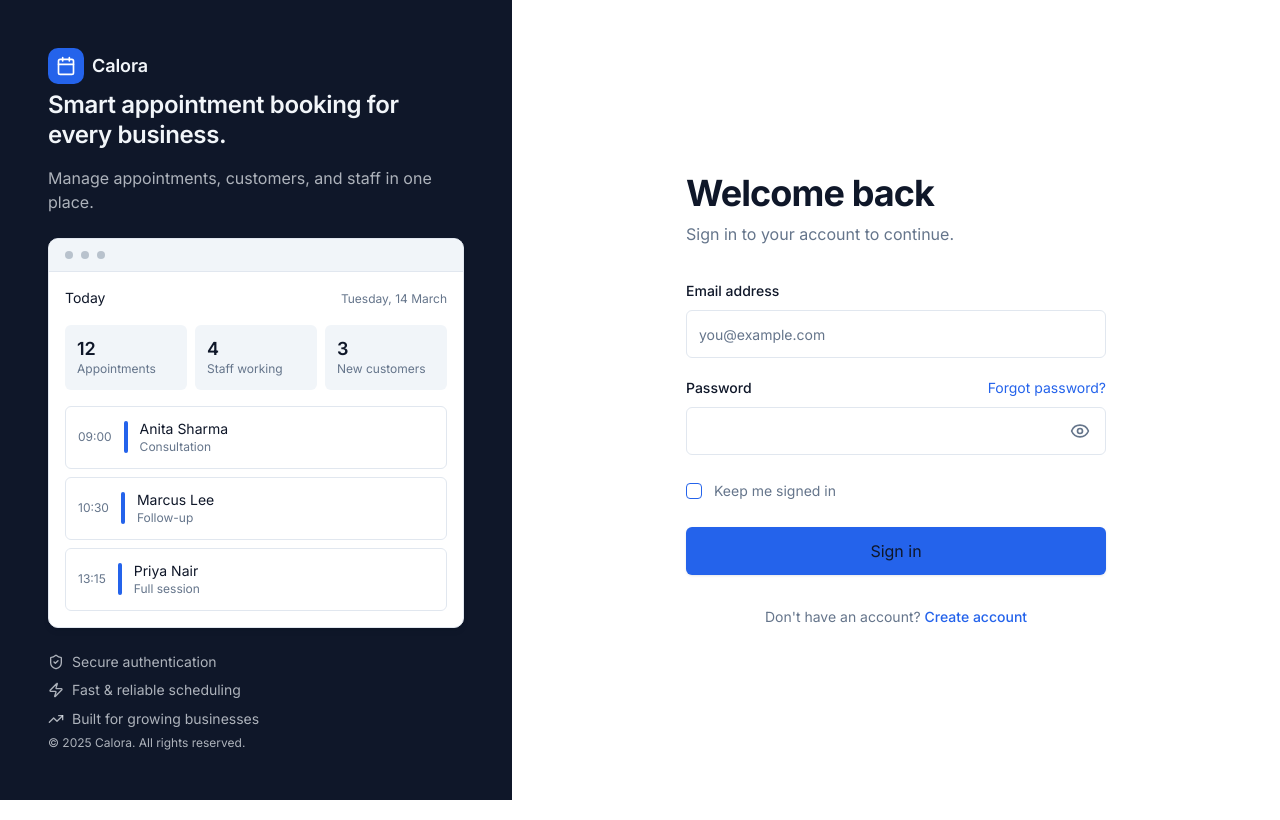
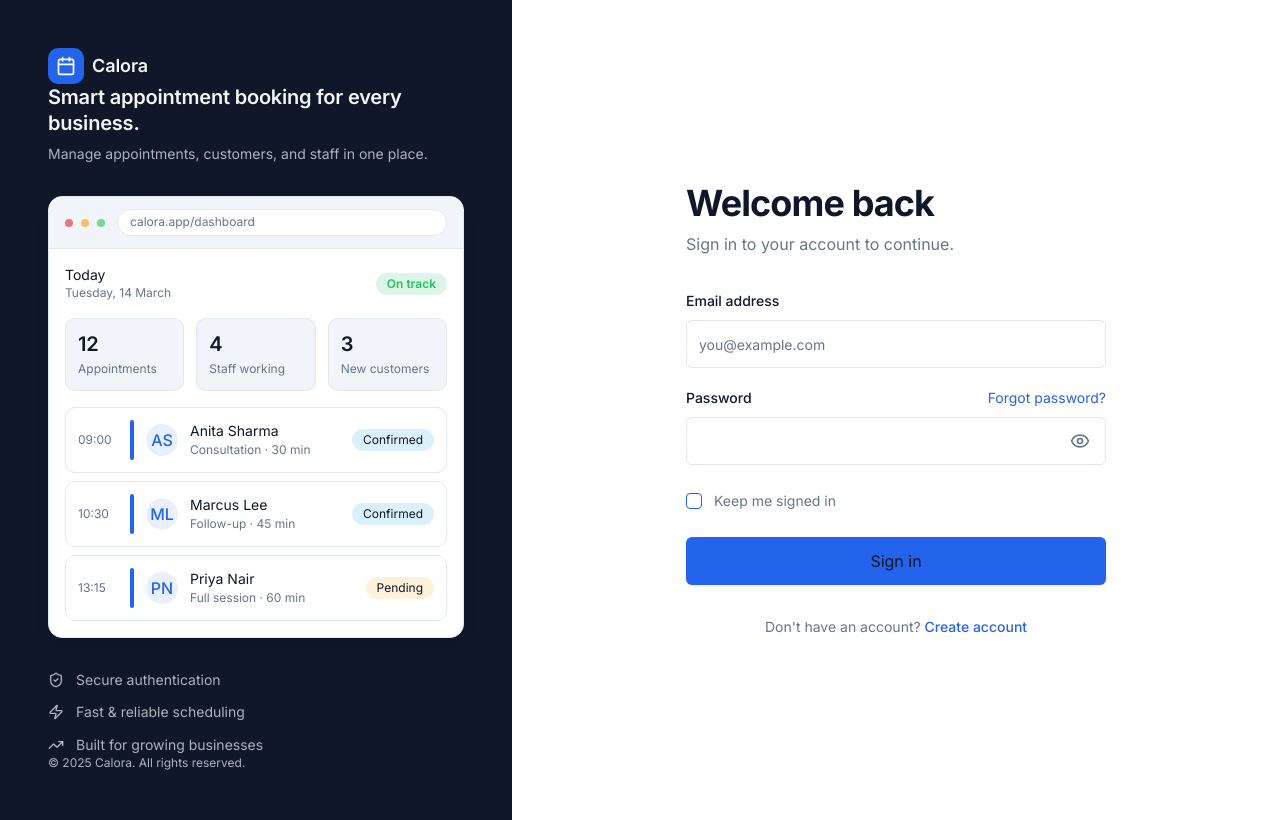
Before and after one commit to Tejchaute/Calora, a Next.js app: page /login in a window 1280 px wide. Built offline with nearby package versions, Linux system fonts and the light colour scheme; no server answers.

Commit message:
Polish auth showcase preview with realistic dashboard detail
Co-Authored-By: Tej Chaute <tejchaute33@gmail.com>

```diff
--- a/components/layout/auth-shell.tsx
+++ b/components/layout/auth-shell.tsx
@@ -1,4 +1,7 @@
 import { Calendar, ShieldCheck, Zap, TrendingUp } from 'lucide-react';
+
+import { Avatar, AvatarFallback } from '@/components/ui/avatar';
+import { StatusBadge } from '@/components/shared/status';
 
 const TRUST_PRINCIPLES = [
   { icon: ShieldCheck, label: 'Secure authentication' },
@@ -6,63 +9,100 @@ const TRUST_PRINCIPLES = [
   { icon: TrendingUp, label: 'Built for growing businesses' },
 ];
 
+const PREVIEW_METRICS = [
+  { value: '12', label: 'Appointments' },
+  { value: '4', label: 'Staff working' },
+  { value: '3', label: 'New customers' },
+];
+
 const PREVIEW_APPOINTMENTS = [
-  { time: '09:00', name: 'Anita Sharma', service: 'Consultation' },
-  { time: '10:30', name: 'Marcus Lee', service: 'Follow-up' },
-  { time: '13:15', name: 'Priya Nair', service: 'Full session' },
+  {
+    time: '09:00',
+    initials: 'AS',
+    name: 'Anita Sharma',
+    service: 'Consultation · 30 min',
+    status: { label: 'Confirmed', variant: 'info' as const },
+  },
+  {
+    time: '10:30',
+    initials: 'ML',
+    name: 'Marcus Lee',
+    service: 'Follow-up · 45 min',
+    status: { label: 'Confirmed', variant: 'info' as const },
+  },
+  {
+    time: '13:15',
+    initials: 'PN',
+    name: 'Priya Nair',
+    service: 'Full session · 60 min',
+    status: { label: 'Pending', variant: 'warning' as const },
+  },
 ];
 
 function DashboardPreview() {
   return (
     <div
       aria-hidden="true"
-      className="overflow-hidden rounded-lg border border-border bg-card shadow-elevation-3"
+      className="overflow-hidden rounded-xl border border-border bg-card shadow-elevation-4"
     >
-      <div className="flex items-center gap-2 border-b border-border bg-muted px-4 py-3">
-        <span className="h-2 w-2 rounded-full bg-muted-foreground/40" />
-        <span className="h-2 w-2 rounded-full bg-muted-foreground/40" />
-        <span className="h-2 w-2 rounded-full bg-muted-foreground/40" />
+      <div className="flex items-center gap-3 border-b border-border bg-muted px-4 py-3">
+        <div className="flex items-center gap-2">
+          <span className="h-2 w-2 rounded-full bg-error/60" />
+          <span className="h-2 w-2 rounded-full bg-warning/60" />
+          <span className="h-2 w-2 rounded-full bg-success/60" />
+        </div>
+        <div className="flex-1 rounded-full border border-border bg-background px-3 py-1 text-caption text-muted-foreground">
+          calora.app/dashboard
+        </div>
       </div>
 
       <div className="space-y-4 p-4">
-        <div className="flex items-baseline justify-between">
-          <p className="text-small font-medium text-card-foreground">Today</p>
-          <p className="text-caption text-muted-foreground">Tuesday, 14 March</p>
+        <div className="flex items-center justify-between gap-4">
+          <div>
+            <p className="text-small font-medium text-card-foreground">Today</p>
+            <p className="text-caption text-muted-foreground">Tuesday, 14 March</p>
+          </div>
+          <StatusBadge status="on-track" variant="success" label="On track" />
         </div>
 
-        <div className="grid grid-cols-3 gap-2">
-          <div className="rounded-md bg-muted p-3">
-            <p className="text-h5 text-card-foreground">12</p>
-            <p className="text-caption text-muted-foreground">Appointments</p>
-          </div>
-          <div className="rounded-md bg-muted p-3">
-            <p className="text-h5 text-card-foreground">4</p>
-            <p className="text-caption text-muted-foreground">Staff working</p>
-          </div>
-          <div className="rounded-md bg-muted p-3">
-            <p className="text-h5 text-card-foreground">3</p>
-            <p className="text-caption text-muted-foreground">New customers</p>
-          </div>
+        <div className="grid grid-cols-3 gap-3">
+          {PREVIEW_METRICS.map((metric) => (
+            <div key={metric.label} className="rounded-lg border border-border bg-muted p-3">
+              <p className="text-h4 text-card-foreground">{metric.value}</p>
+              <p className="mt-1 text-caption text-muted-foreground">{metric.label}</p>
+            </div>
+          ))}
         </div>
 
         <div className="space-y-2">
           {PREVIEW_APPOINTMENTS.map((appointment) => (
             <div
               key={appointment.time}
-              className="flex items-center gap-3 rounded-md border border-border p-3"
+              className="flex items-center gap-3 rounded-lg border border-border p-3"
             >
-              <span className="text-caption font-medium text-muted-foreground">
+              <span className="w-10 shrink-0 text-caption font-medium text-muted-foreground">
                 {appointment.time}
               </span>
-              <span className="h-8 w-1 rounded-full bg-primary" />
-              <span className="flex-1">
-                <span className="block text-small font-medium text-card-foreground">
+              <span className="h-10 w-1 shrink-0 rounded-full bg-primary" />
+              <Avatar className="h-8 w-8">
+                <AvatarFallback className="bg-primary/10 text-caption font-medium text-primary">
+                  {appointment.initials}
+                </AvatarFallback>
+              </Avatar>
+              <span className="min-w-0 flex-1">
+                <span className="block truncate text-small font-medium text-card-foreground">
                   {appointment.name}
                 </span>
-                <span className="block text-caption text-muted-foreground">
+                <span className="block truncate text-caption text-muted-foreground">
                   {appointment.service}
                 </span>
               </span>
+              <StatusBadge
+                status={appointment.status.label}
+                variant={appointment.status.variant}
+                label={appointment.status.label}
+                className="shrink-0 text-caption font-medium"
+              />
             </div>
           ))}
         </div>
@@ -82,21 +122,21 @@ export function AuthShell({ children }: { children: React.ReactNode }) {
           <span className="text-h5 text-sidebar-foreground">Calora</span>
         </div>
 
-        <div className="space-y-6">
-          <div className="space-y-4">
-            <p className="text-h3 text-sidebar-foreground">
+        <div className="space-y-8">
+          <div className="space-y-2">
+            <p className="text-h4 text-sidebar-foreground">
               Smart appointment booking for every business.
             </p>
-            <p className="text-body text-sidebar-foreground/70">
+            <p className="text-small text-sidebar-foreground/70">
               Manage appointments, customers, and staff in one place.
             </p>
           </div>
 
           <DashboardPreview />
 
-          <ul className="space-y-2">
+          <ul className="space-y-3">
             {TRUST_PRINCIPLES.map(({ icon: Icon, label }) => (
-              <li key={label} className="flex items-center gap-2">
+              <li key={label} className="flex items-center gap-3">
                 <Icon className="h-4 w-4 shrink-0 text-sidebar-foreground/70" />
                 <span className="text-small text-sidebar-foreground/70">{label}</span>
               </li>
```
